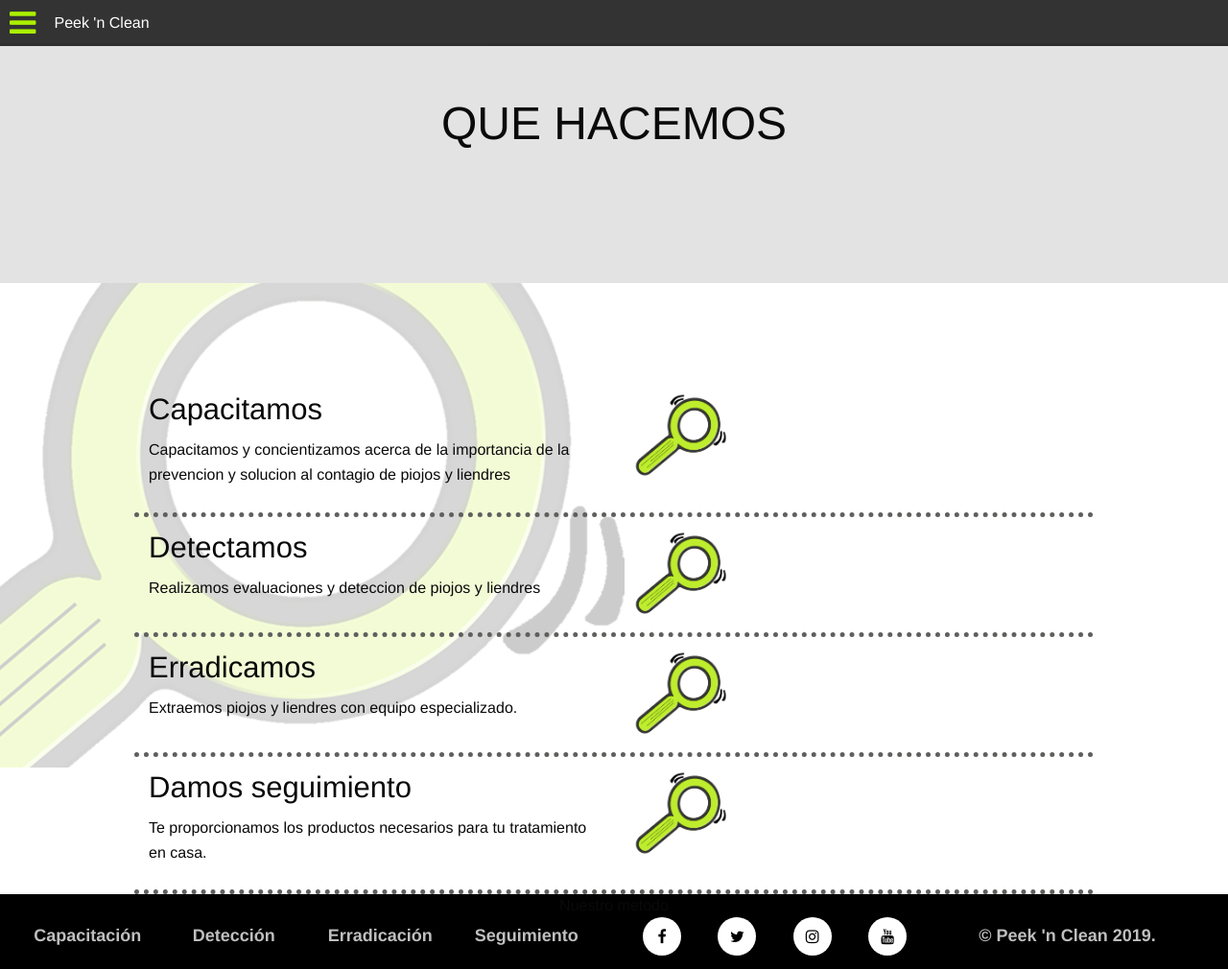
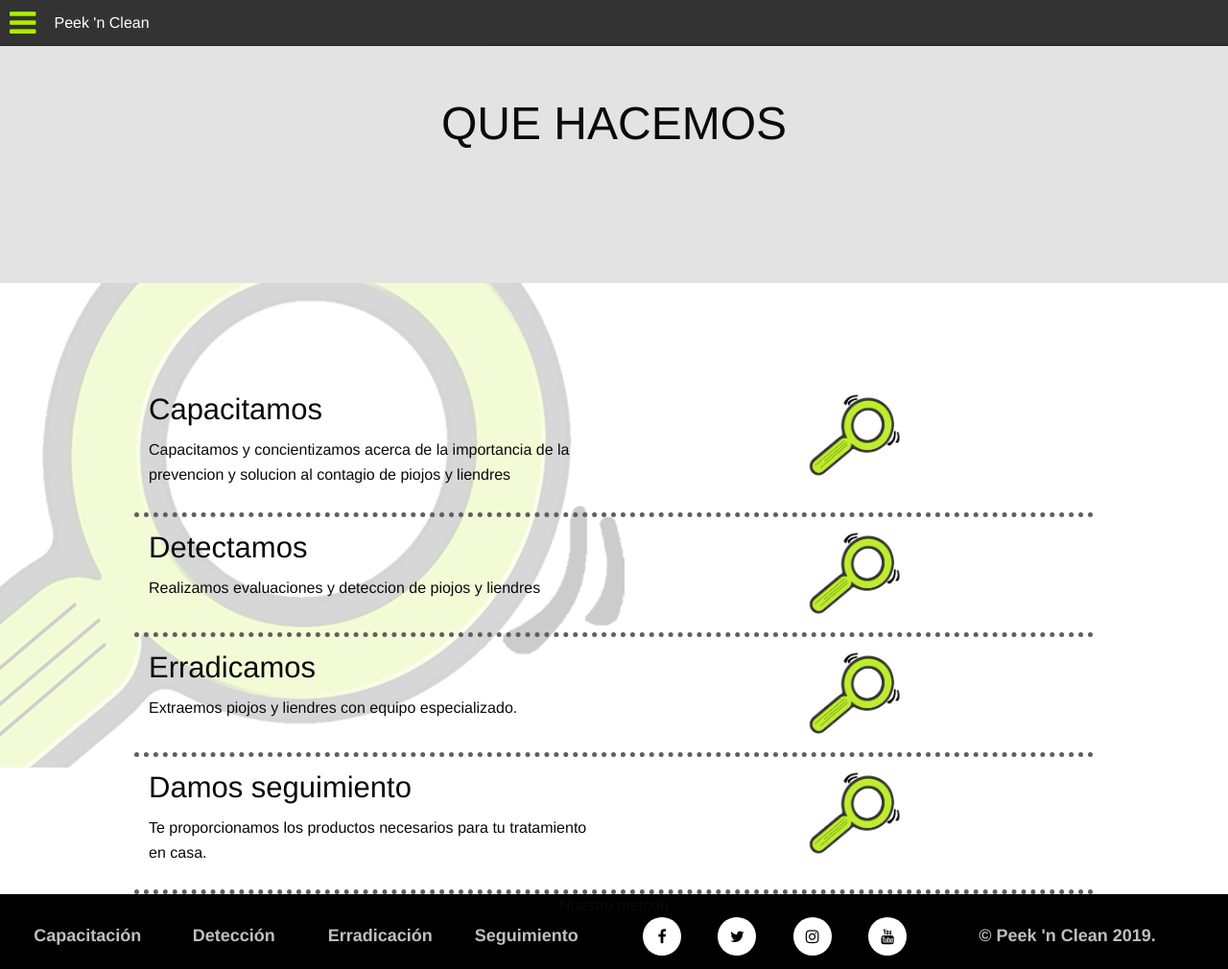
Before and after one commit to jsgarcias/pnc, a PHP site: page /queHacemos.html in a window 1280 px wide. Shown: the whole page at 96% size. Run offline with PHP 8.4, Linux system fonts and the light colour scheme.

Commit message:
img centrado

```diff
--- a/css/app.css
+++ b/css/app.css
@@ -126,9 +126,7 @@
 
 .centrarDiv
 {
-    margin-left: auto;
-    margin-right: auto;
-    display: block;
+    text-align:center;
 }
 
 
--- a/queHacemos.html
+++ b/queHacemos.html
@@ -87,7 +87,7 @@
                                                 <p>Realizamos evaluaciones y deteccion de piojos y liendres</p>
 
                                             </div>
-                                            <div class="small-12 medium-6 large-6 columns ">
+                                            <div class="small-12 medium-6 large-6 columns centrarDiv">
                                                 <img src="img/lupa.png" style="height:100px;">
 
                                             </div>
@@ -110,8 +110,8 @@
                                                 <p>Extraemos piojos y liendres con equipo especializado.</p>
 
                                             </div>
-                                            <div class="small-12 medium-6 large-6 columns ">
-                                                <img src="img/lupa.png" style="height:100px;">
+                                            <div class="small-12 medium-6 large-6 columns centrarDiv">
+                                                <img src="img/lupa.png" style="height:100px; margin:auto;">
 
                                             </div>
                                         </div>
@@ -132,7 +132,7 @@
                                                 <p>Te proporcionamos los productos necesarios para tu tratamiento en casa.</p>
 
                                             </div>
-                                            <div class="small-12 medium-6 large-6 columns ">
+                                            <div class="small-12 medium-6 large-6 columns centrarDiv ">
                                                 <img src="img/lupa.png" style="height:100px;">
 
                                             </div>
```
